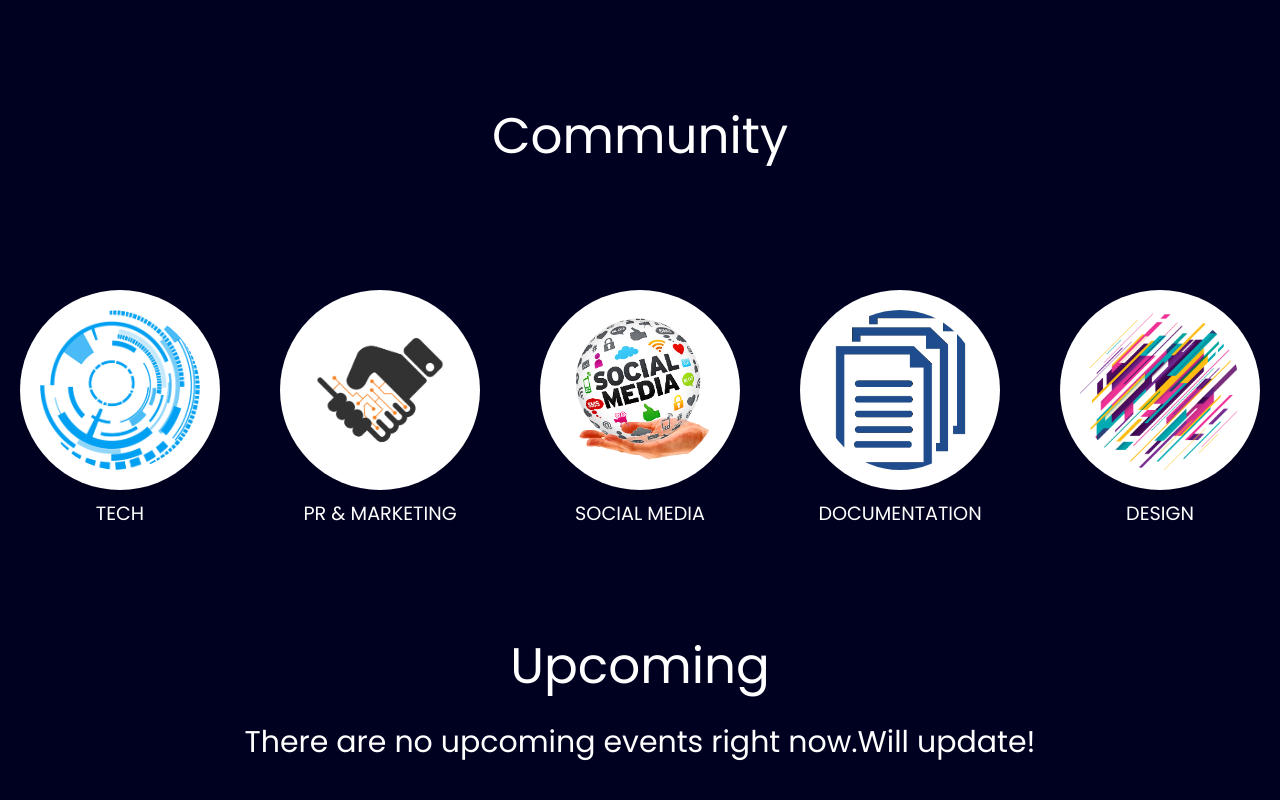
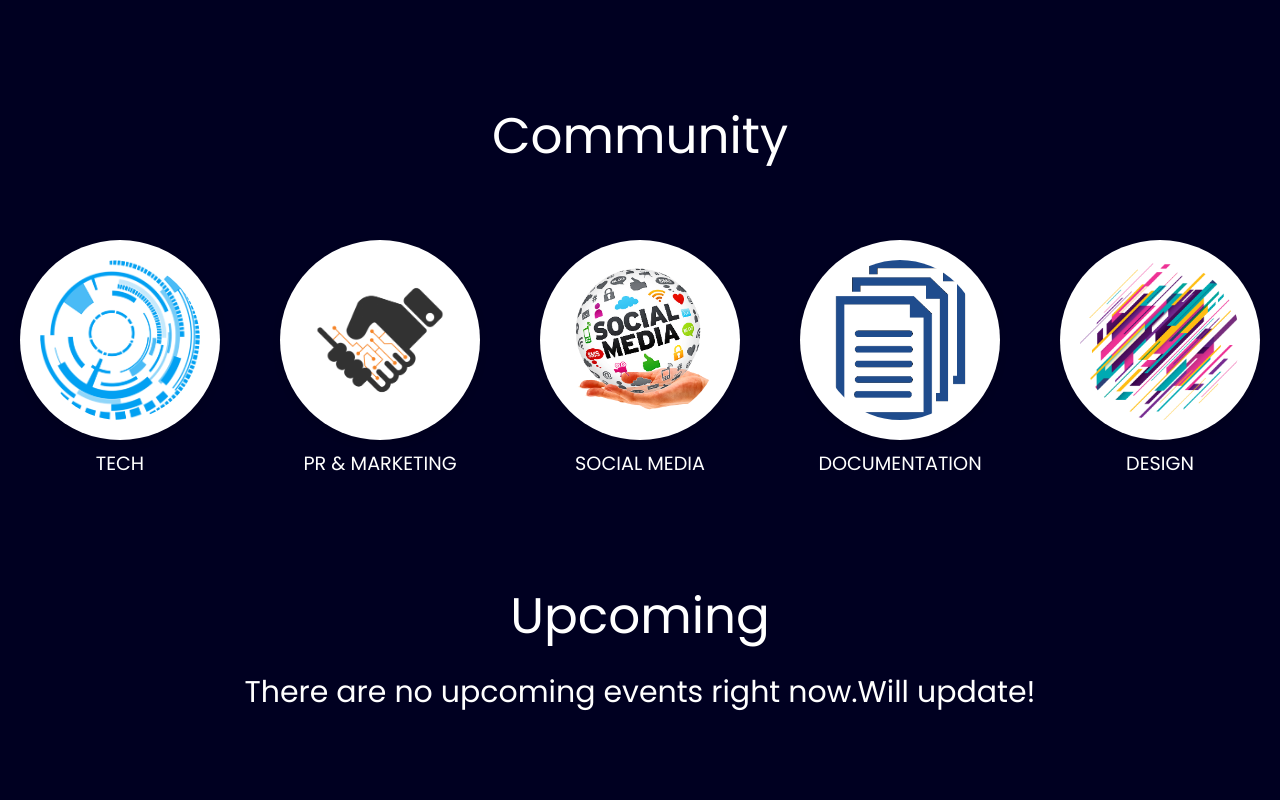
Before and after one commit to SwathiJambagi/gdg-swathi, a plain HTML site: page index.html in a window 1280 px wide. Shown: the part 2629-3429 px from the top of the page. Drawn offline with nearby package versions, Linux system fonts and the light colour scheme.

Commit message:
updated com-container padding

```diff
--- a/stylesheet.css
+++ b/stylesheet.css
@@ -216,7 +216,7 @@ main {
   text-align: center;
   grid-template-columns: repeat(auto-fit, minmax(200px, 1fr));
   gap: 20px;
-  padding-top: 100px;
+  padding-top: 50px;
   padding-bottom: 100px;
   /* max-width: 1200px; */
 }
```
